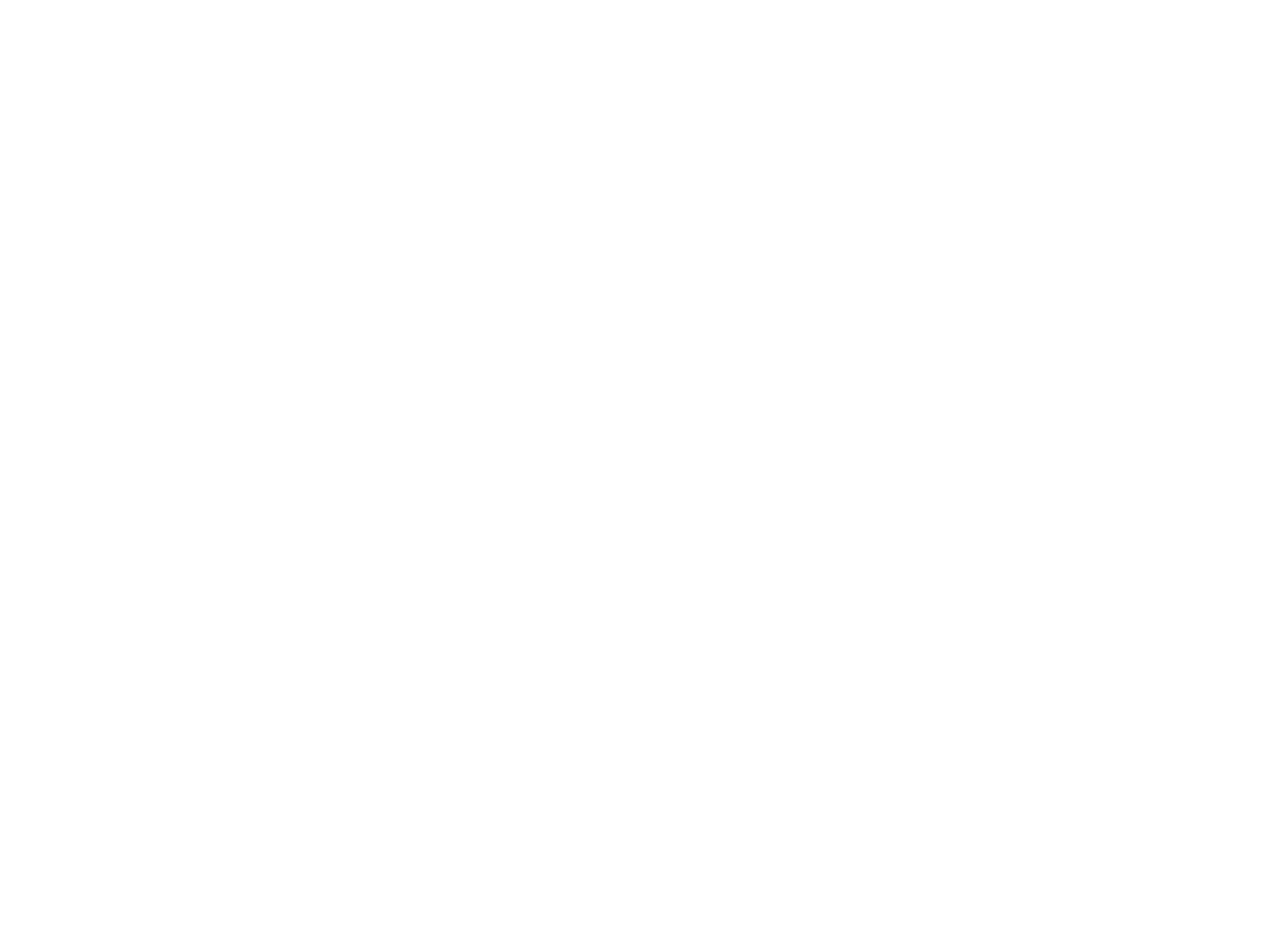
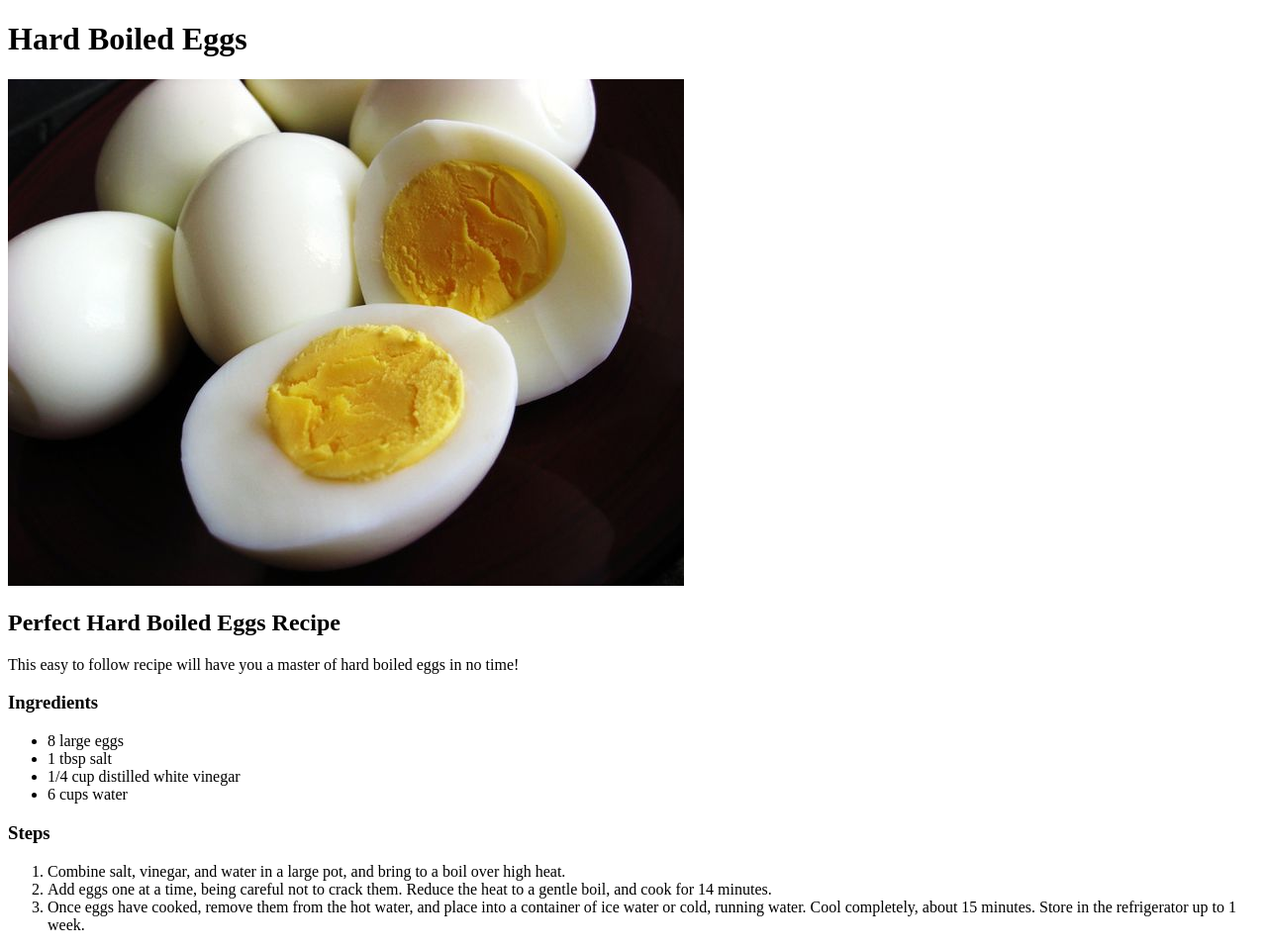
Before and after one commit to tommysoren0323/odin-recipes, a plain HTML site: page recipes/eggs.html in a window 1280 px wide. Shown: the whole page at 99% size. Before the commit the page ends 800 px from the top, so only its background shows below. Drawn offline with Linux system fonts and the light colour scheme.

Commit message:
added unordered list for ingredients added ordered list for steps

```diff
--- a/recipes/eggs.html
+++ b/recipes/eggs.html
@@ -6,6 +6,22 @@
     <title>Hard Boiled Eggs</title>
 </head>
 <body>
-
+    <h1>Hard Boiled Eggs</h1>
+    <img src="eggs.jpg" alt="hard boiled eggs cut in half">
+    <h2>Perfect Hard Boiled Eggs Recipe</h2>
+    <p>This easy to follow recipe will have you a master of hard boiled eggs in no time!</p>
+    <h3>Ingredients</h3>
+    <ul>
+        <li>8 large eggs</li>
+        <li>1 tbsp salt</li>
+        <li>1/4 cup distilled white vinegar</li>
+        <li>6 cups water</li>
+    </ul>
+    <h3>Steps</h3>
+    <ol>
+        <li>Combine salt, vinegar, and water in a large pot, and bring to a boil over high heat.</li>
+        <li>Add eggs one at a time, being careful not to crack them. Reduce the heat to a gentle boil, and cook for 14 minutes.</li>
+        <li>Once eggs have cooked, remove them from the hot water, and place into a container of ice water or cold, running water. Cool completely, about 15 minutes. Store in the refrigerator up to 1 week.</li>
+    </ol>
 </body>
 </html>
```
Also changed, not shown: recipes/lasagna.html (+1 -1 lines), recipes/eggs.jpg (added).
